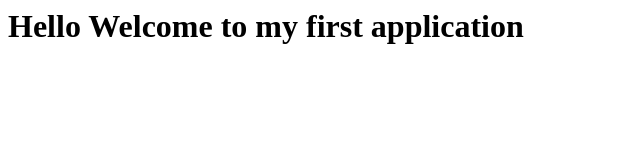
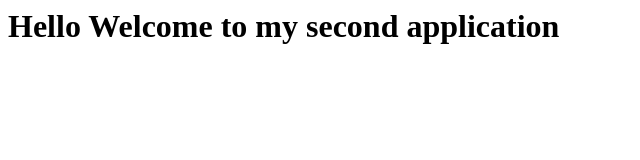
Before and after one commit to Rasikapur/first-basic-app, a plain HTML site: page index.html in a window 1280 px wide. Shown: the whole page, without its empty margins (0-640 px from the left). Drawn offline with Linux system fonts and the light colour scheme.

Commit message:
changed the content

```diff
--- a/index.html
+++ b/index.html
@@ -1 +1 @@
-<h1> Hello Welcome to my first application</h1>
+<h1> Hello Welcome to my second application</h1>
```
